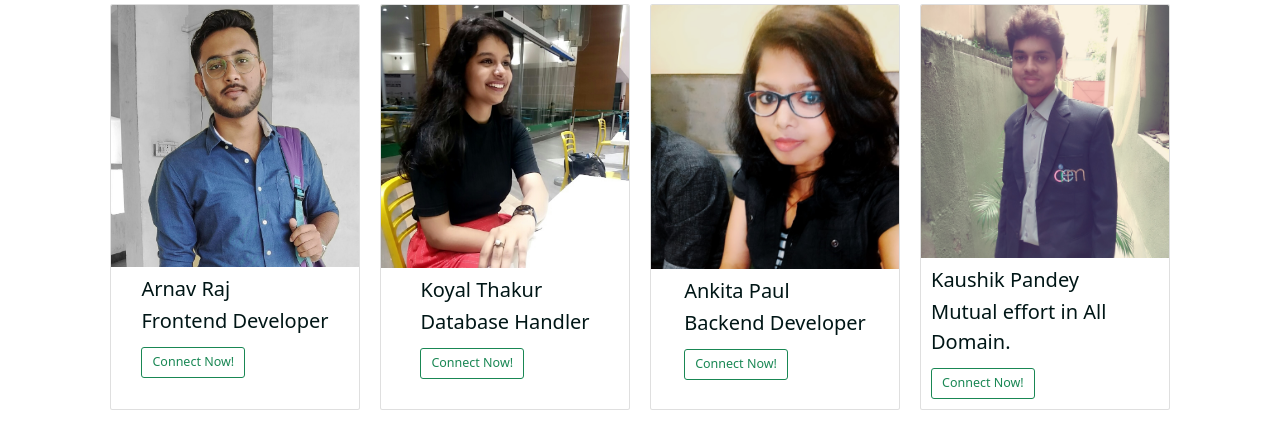
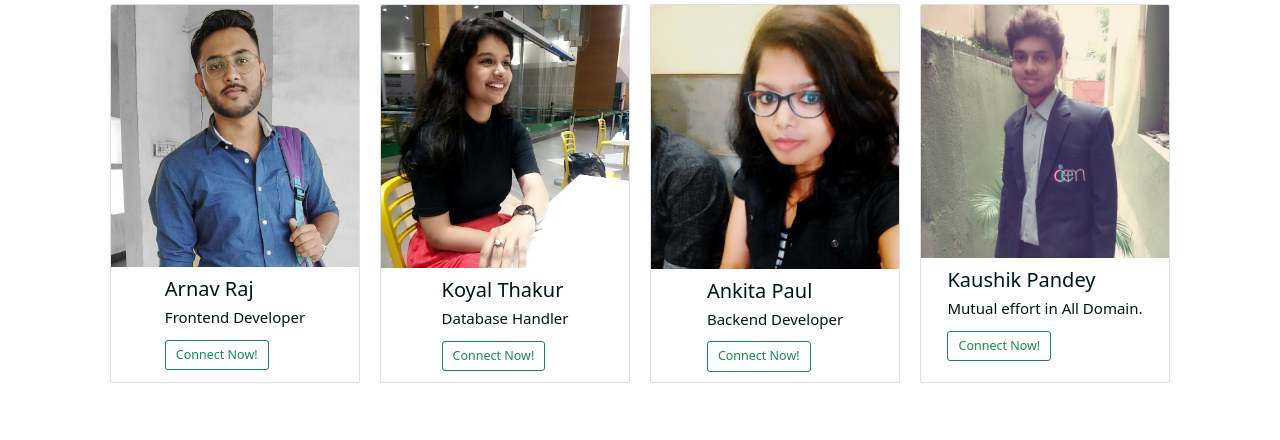
Before and after one commit to KoyalThakur/final-year-project, a Django app: page /about in a window 1280 px wide. Shown: the part 484-924 px from the top of the page. After the commit the page ends 867 px from the top, so only its background shows below. Run offline with Django 3.2, Linux system fonts and the light colour scheme.

Commit message:
font style

```diff
--- a/Webnarys/static/style.css
+++ b/Webnarys/static/style.css
@@ -232,8 +232,6 @@
     font-weight: 600;
 }
 
-.about-desc {}
-
 .team-container {
     display: flex;
     flex-direction: column;
@@ -256,6 +254,14 @@
     margin: 1rem;
     cursor: pointer;
     box-sizing: border-box;
+}
+
+.card-title {
+    font-size: 2rem;
+}
+
+.card-text {
+    font-size: 1.5rem;
 }
 
 /***************** RESPONSIVE DESIGN ****************/
```
